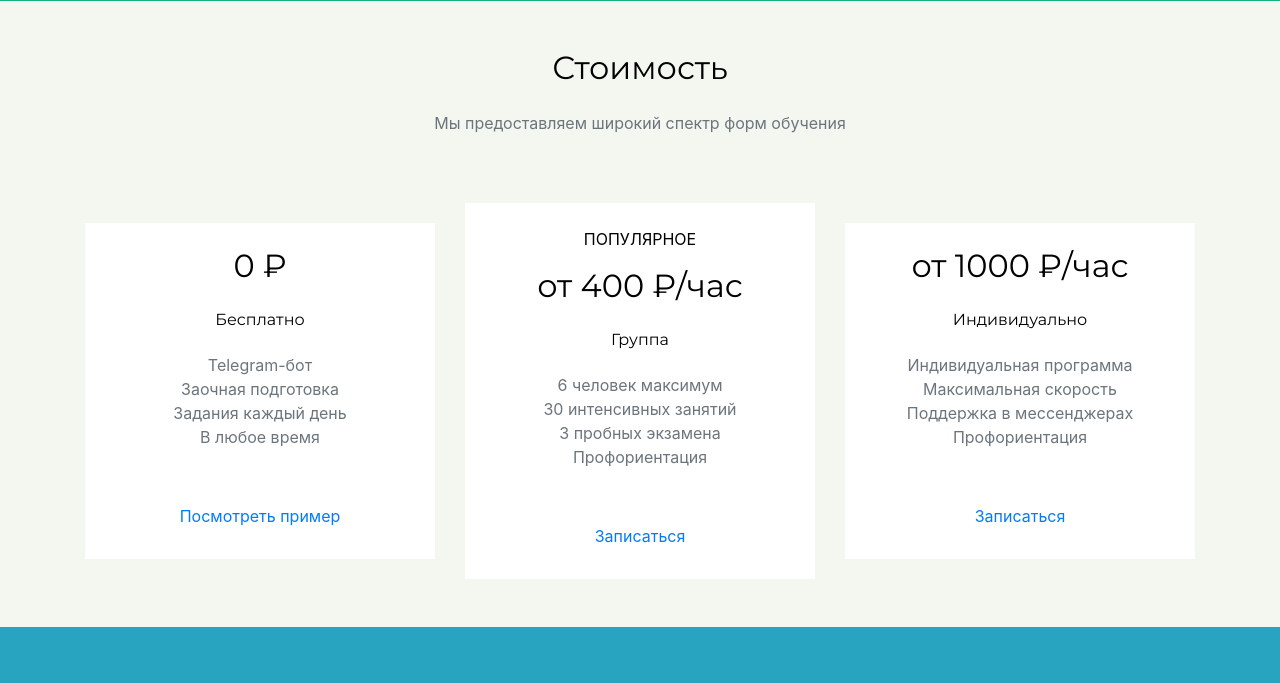
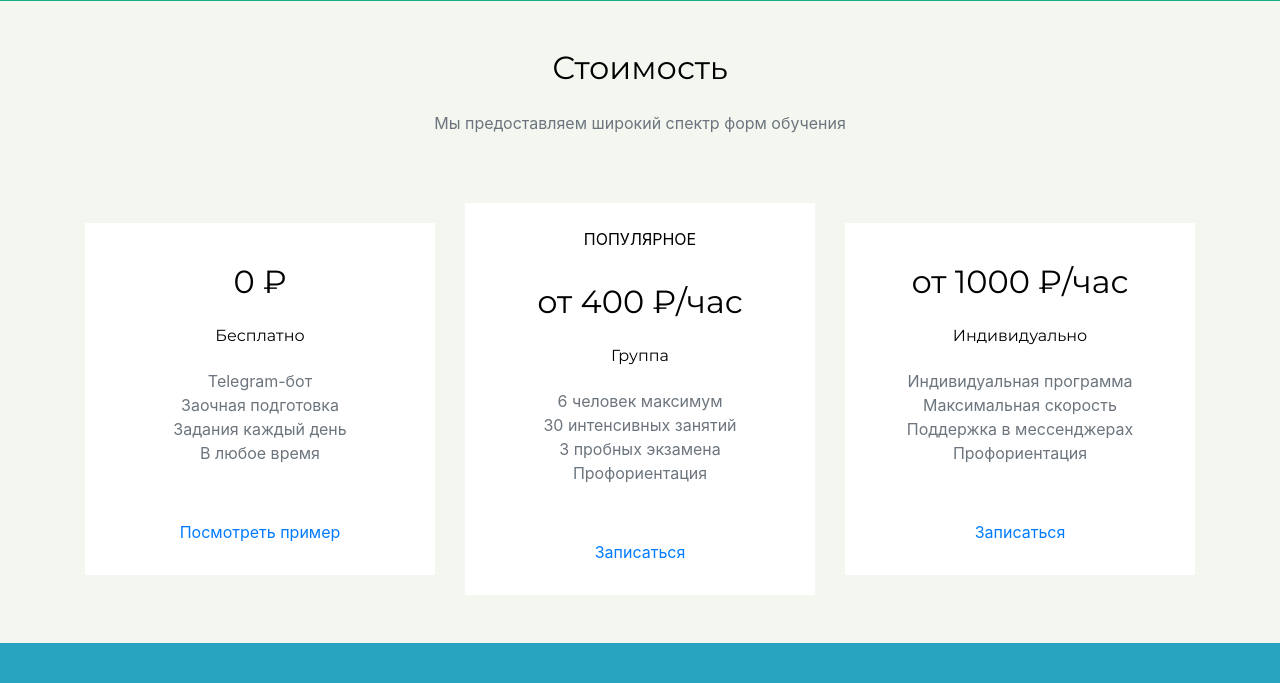
Before and after one commit to QuantEdu/django-template, a Django app: template web/apps/lp/templates/lp/index.html in a window 1280 px wide. Shown: the part 3281-3964 px from the top of the page. Run offline with Django 3.2, Linux system fonts and the light colour scheme; the template is opened without the code that fills it, so the values that code supplies are empty; grey boxes labelled with a size stand in for pictures from a placeholder-image service; some libraries are stand-ins or nearby versions; some web fonts are replaced.

Commit message:
padding fixes

```diff
--- a/web/apps/lp/templates/lp/index.html
+++ b/web/apps/lp/templates/lp/index.html
@@ -486,7 +486,7 @@
             <div class="col-lg-4 col-8">
                 <div class="price-box p-4 bg-white text-center mt-4">
                     <div class="plan-price">
-                        <p class="h2">0 ₽</p>
+                        <p class="h2 pt-3">0 ₽</p>
                     </div>
                     <div class="plan-name mt-4">
                         <p class="h6">Бесплатно</p>
@@ -510,7 +510,7 @@
                         <p class="mb-3 text-uppercase">Популярное</p>
                     </div>
                     <div class="plan-price">
-                        <p class="h2">от 400 ₽/час</p>
+                        <p class="h2 pt-3">от 400 ₽/час</p>
                     </div>
                     <div class="plan-name mt-4">
                         <p class="h6">Группа</p>
@@ -534,7 +534,7 @@
             <div class="col-lg-4 col-8">
                 <div class="price-box p-4 bg-white text-center mt-4">
                     <div class="plan-price">
-                        <p class="h2">от 1000 ₽/час</p>
+                        <p class="h2 pt-3">от 1000 ₽/час</p>
                     </div>
                     <div class="plan-name mt-4">
                         <p class="h6">Индивидуально</p>
```
